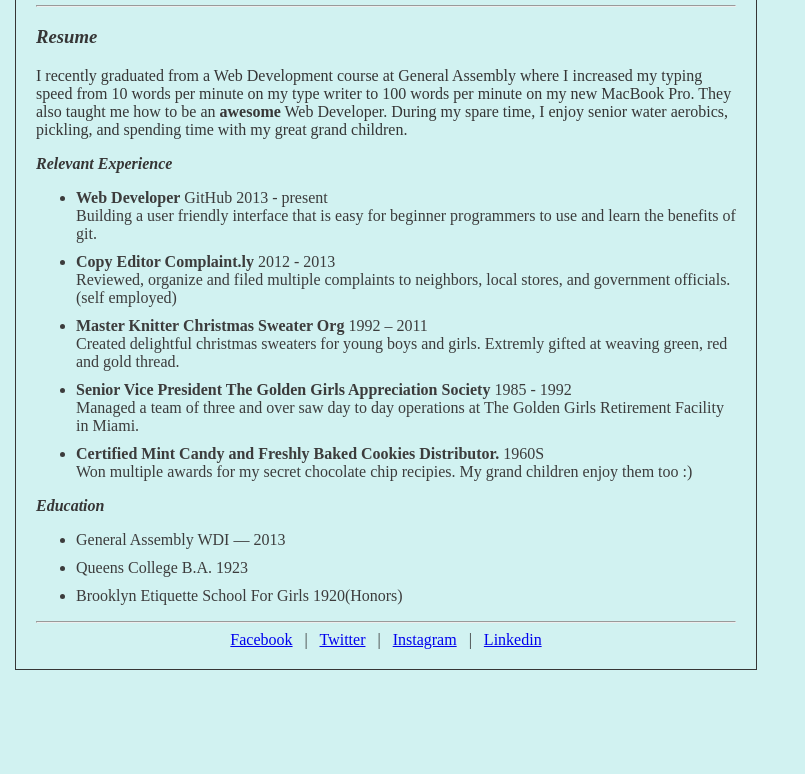
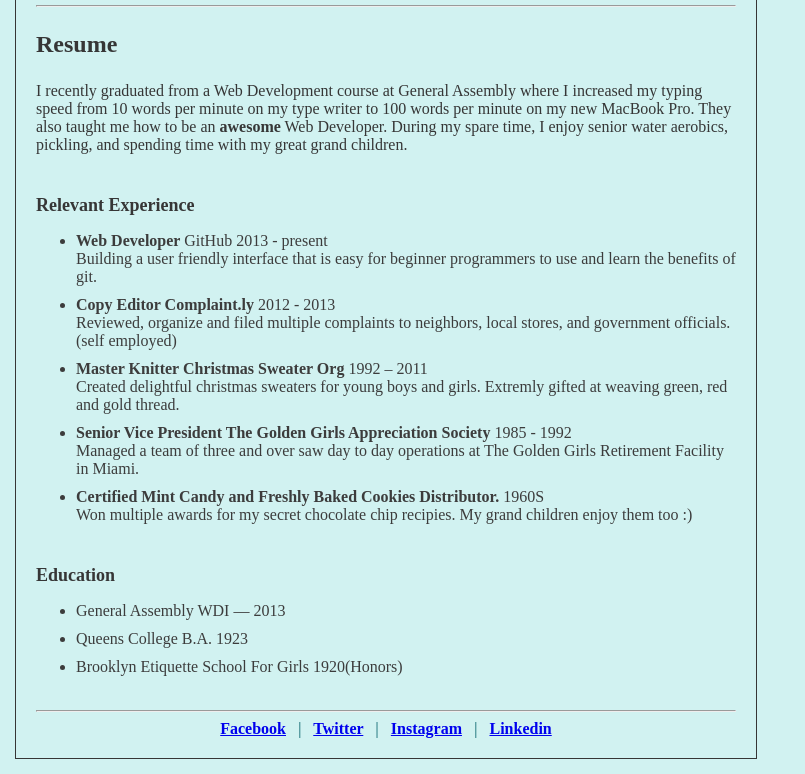
Before and after one commit to StaceyEC/wendybite, a plain HTML site: page resume.html in a window 1280 px wide. Shown: the part 131-905 px from the top of the page, without its empty margins (0-805 px from the left). Before the commit the page ends 816 px from the top, so only its background shows below. Drawn offline with Linux system fonts and the light colour scheme.

Commit message:
Cleaned up stylesheet, made link styles work

```diff
--- a/styles/main.css
+++ b/styles/main.css
@@ -8,39 +8,47 @@ body {
 	margin: 15px;
 }
 
+nav {
+	font-size: 16px;
+	text-align: center;
+	color: #3c8990;
+	font-weight: bold;
+}
+
+article {
+	padding-bottom: 10px;
+}
+
 #hero {
 	text-align: center;
 	font-size: 30px;
+	font-style: italic;
 }
 
 h1 {
 	font-weight: bold;
-	font-style: italic;
+	font-size: 24px;
 }
 
 h2 {
 	font-weight: bold;
-	font-style: italic;
-	font-size: 16px;
+	font-size: 18px;
 }
 
-
 a:hover{
-	color:black;
+	color: black;
 }
 
-a:visited{
-	color:#787878;
-
+.on-page {
+	color: white;
 }
 
-nav {
-	font: 16px;
-	text-align:center;
+.extra {
+	color: #3c8990;
 }
 
 footer {
-	font: 8px;
+	font:8px;
 }
 
 li {
```
